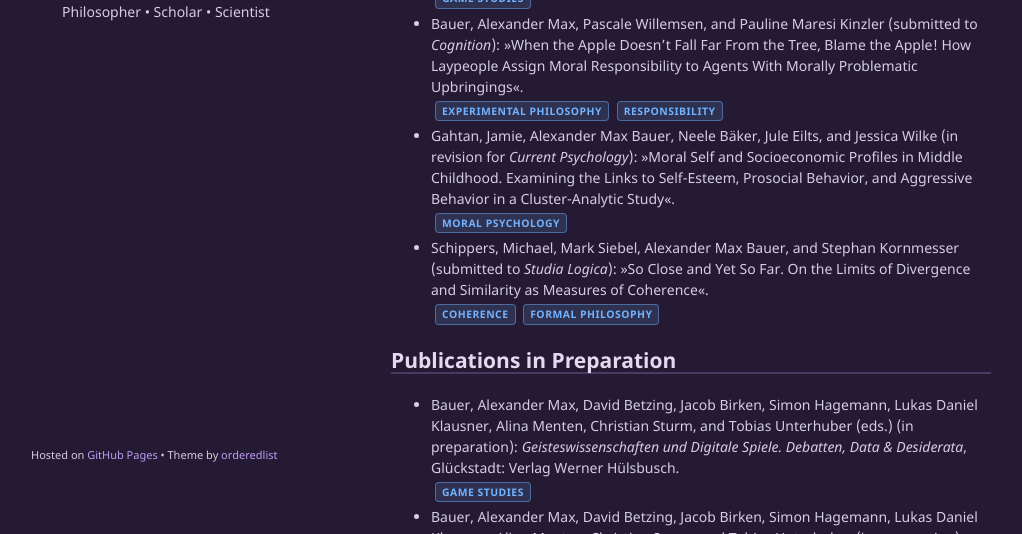
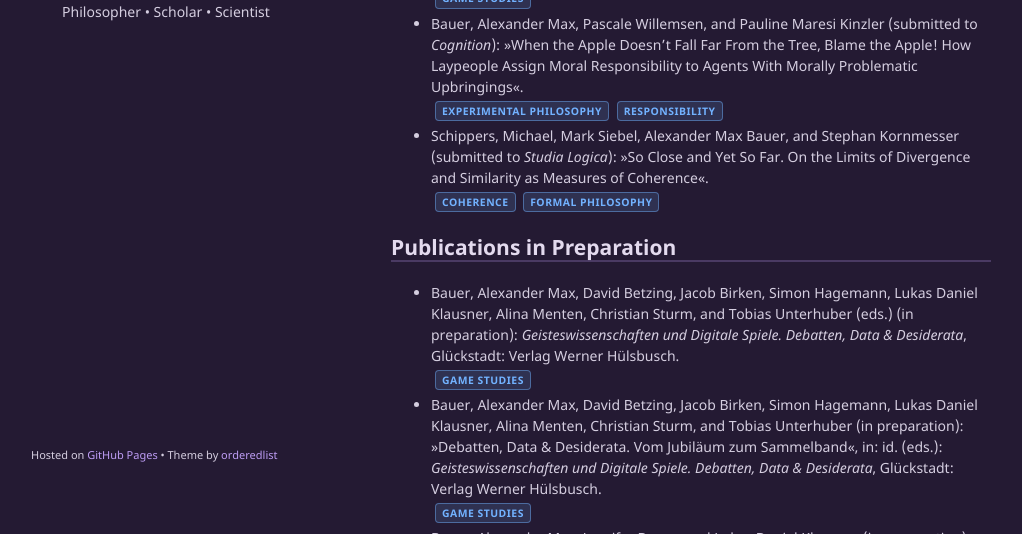
Before and after one commit to alephmembeth/alephmembeth.github.io, a Jekyll site: the page built from publications.md, in a window 1280 px wide and 900 px high, cut to the strip 366-900 px from the top of the window. Shown: the whole strip, without its empty margins (129-1151 px from the left). Built offline with Jekyll 4.4.1, drawn with Linux system fonts in a browser that asks for light colours; some of the changed text lies outside the part shown.

Commit message:
Update publications.md

```diff
--- a/publications.md
+++ b/publications.md
@@ -15,7 +15,6 @@
 + Bauer, Alexander Max, Jacob Birken, and Lukas Daniel Klausner (in revision): »The Truth Is Out There. How the Grand Theft Auto Series Plays With Conspiracy Narratives«, in: Ann-Kathrin Michelle Günther, Rudolf Thomas Inderst, Leonie Eva Konietzko, and Daniel Meis (eds.): _»So … this is what the dream feels like. This is the victory we longed for.« Diskurse, Dynamiken und Dissonanzen in Grand Theft Auto_.<br><span class = "label label-topic">Conspiracy Narratives</span> <span class = "label label-topic">Game Studies</span>
 + Bauer, Alexander Max, and Lukas Daniel Klausner (in revision for _Philosophical Psychology_): »›But a Cloak of Letters‹. Exploring Philosophical Dialogues in Digital Games Through Planescape: Torment«.<br><span class = "label label-topic">Game Studies</span>
 + Bauer, Alexander Max, Pascale Willemsen, and Pauline Maresi Kinzler (submitted to _Cognition_): »When the Apple Doesn’t Fall Far From the Tree, Blame the Apple! How Laypeople Assign Moral Responsibility to Agents With Morally Problematic Upbringings«.<br><span class = "label label-topic">Experimental Philosophy</span> <span class = "label label-topic">Responsibility</span>
-+ Gahtan, Jamie, Alexander Max Bauer, Neele Bäker, Jule Eilts, and Jessica Wilke (in revision for _Current Psychology_): »Moral Self and Socioeconomic Profiles in Middle Childhood. Examining the Links to Self-Esteem, Prosocial Behavior, and Aggressive Behavior in a Cluster-Analytic Study«.<br><span class = "label label-topic">Moral Psychology</span>
 + Schippers, Michael, Mark Siebel, Alexander Max Bauer, and Stephan Kornmesser (submitted to _Studia Logica_): »So Close and Yet So Far. On the Limits of Divergence and Similarity as Measures of Coherence«.<br><span class = "label label-topic">Coherence</span> <span class = "label label-topic">Formal Philosophy</span>
 
 ## Publications in Preparation
```
Also changed, not shown: other parts of publications.md (+1 -0 lines).
